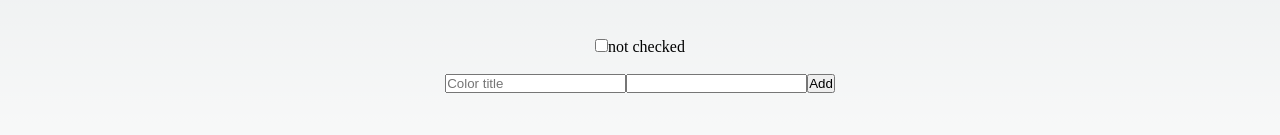
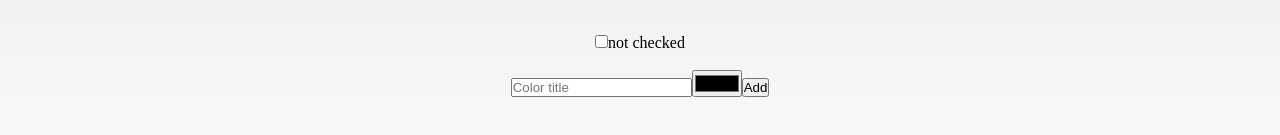
Before and after one commit to Aluonam/hooksReact, a Next.js app: page / in a window 1280 px wide. Shown: the part 519-654 px from the top of the page. Built offline with nearby package versions, Linux system fonts and the light colour scheme; no server answers.

Commit message:
feat: input type color

```diff
--- a/components/ejUseRef/ColorNameUseRef.jsx
+++ b/components/ejUseRef/ColorNameUseRef.jsx
@@ -14,7 +14,10 @@ const ColorNameUseRef = () => {
                 ref={txtTitle}
                 placeholder='Color title'
             />
-            <input></input>
+            <input
+                type='color'
+                ref={hexColor}
+            />
             <button>Add</button>
         </form>
 
```
